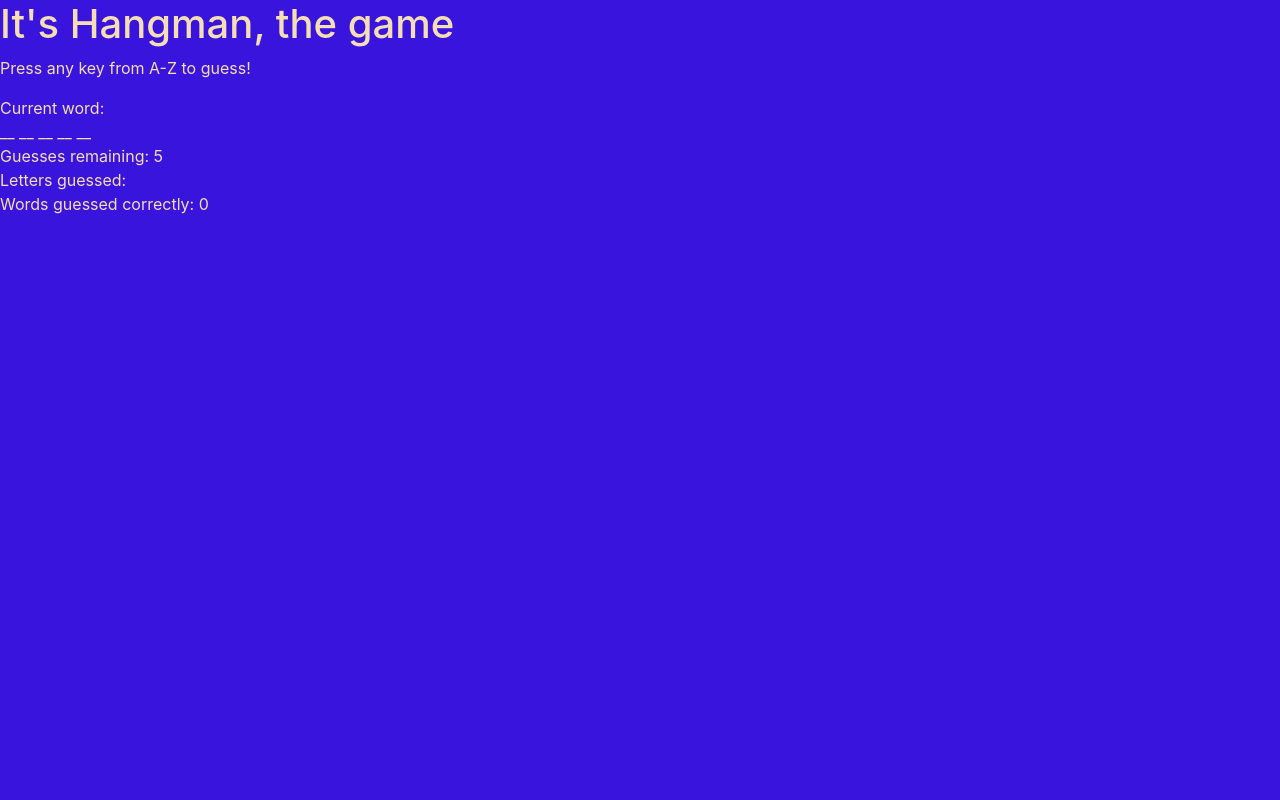
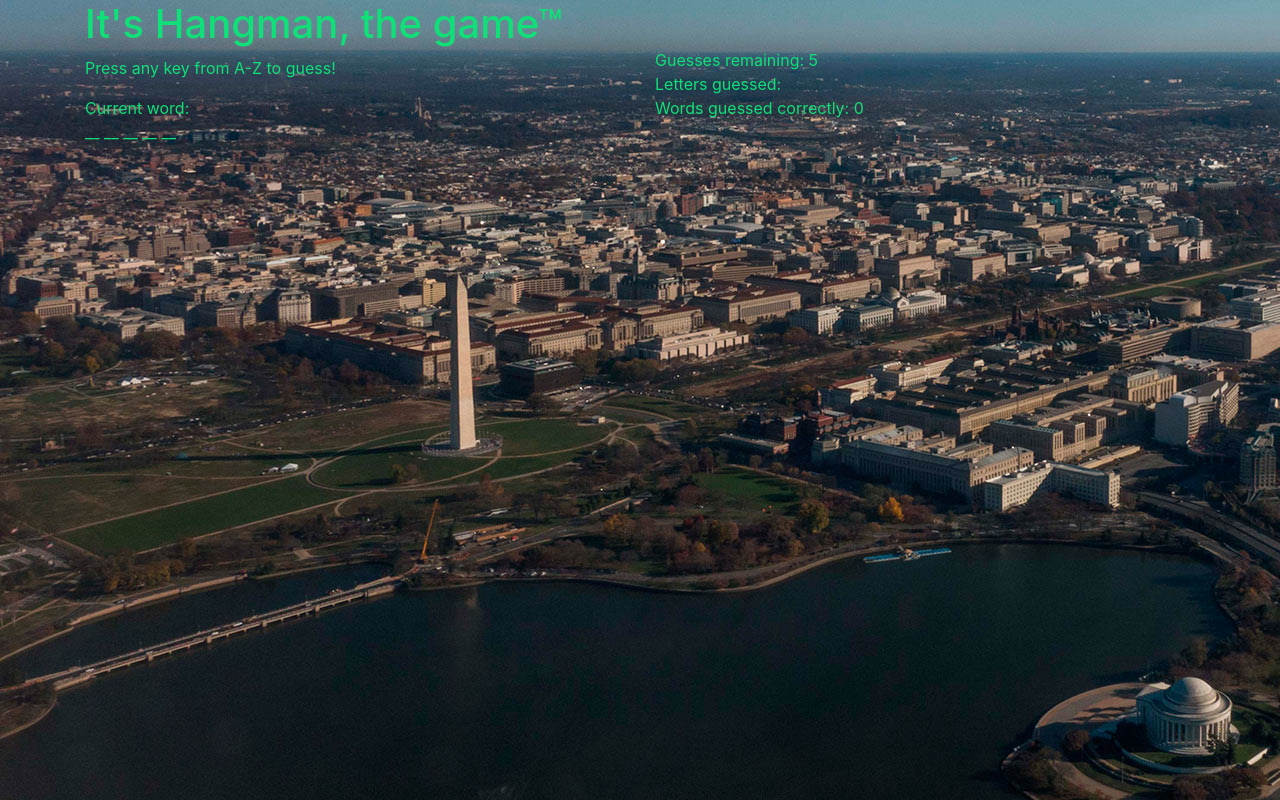
Before and after one commit to Jongtelles/Hangman-Game, a plain HTML site: page index.html in a window 1280 px wide. Drawn offline with nearby package versions, Linux system fonts and the light colour scheme.

Commit message:
Final javascript and HTML changes, updated style

```diff
--- a/assets/css/style.css
+++ b/assets/css/style.css
@@ -1,4 +1,4 @@
 body {
-    background-color: rgb(57, 20, 220);
-    color: wheat;
+    background-image: url(../images/background.jpg);
+    color: rgb(15, 224, 120);
 }
--- a/assets/javascript/game.js
+++ b/assets/javascript/game.js
@@ -1,6 +1,6 @@
 // setting global variables
 var currentWord, numberOfBlanks, blanks, userGuess, underscore;
-var words = ["city", "beltway", "east", "coast", "metro", "swamp", "river"];
+var words = ["city", "beltway", "east", "coast", "metro", "swamp", "park"];
 var availableLetters = "abcdefghijklmnopqrstuvwxyz";
 var remainingGuesses = 5;
 var lettersGuessed = [];
--- a/index.html
+++ b/index.html
@@ -12,14 +12,18 @@
 </head>
 
 <body>
-    <div id="game">
-        <h1>It's Hangman, the game</h1>
+    <div class="container">
+        <div class="row justify-content-around">
+            <div class="col-md-6">
+                <h1>It's Hangman, the game™</h1>
                 <p id="message">Press any key from A-Z to guess!</p>
                 Current word:
                 <div id="currentWord">
                 </div>
                 <div id="error">
                 </div>
+            </div>
+            <div class="col-md-6 mt-5">
                 <div id="stats">
                     Guesses remaining:
                     <span id="remainingGuesses"></span>
@@ -29,7 +33,8 @@
                     <span id="wins"></span>
                 </div>
             </div>
-
+        </div>
+    </div>
     <script type="text/javascript" src="./assets/javascript/game.js"></script>
 
 </body>
```
Also changed, not shown: assets/images/background.jpg (added). Lines whose indentation alone changed are shown as unchanged.
